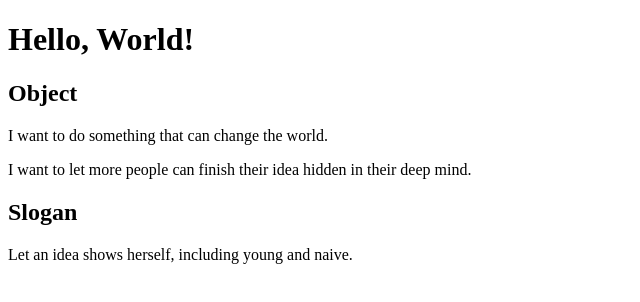
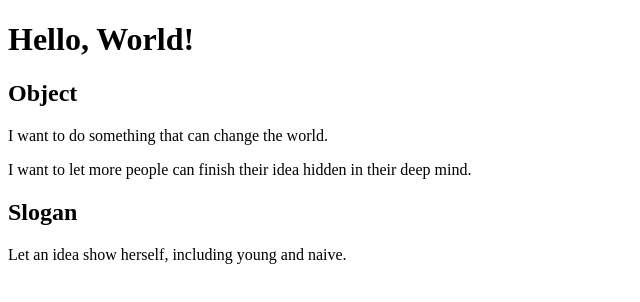
Before and after one commit to laishiyan/laishiyan.github.io, a plain HTML site: page index.html in a window 1280 px wide. Shown: the full height of the page, 0-640 px from the left. Drawn offline with Linux system fonts and the light colour scheme.

Commit message:
Fix an error.

```diff
--- a/index.html
+++ b/index.html
@@ -17,6 +17,6 @@
     </p>
     <h2>Slogan</h2>
     <p>
-        Let an idea shows herself, including young and naive.
+        Let an idea show herself, including young and naive.
     </p>
 </body>
```
